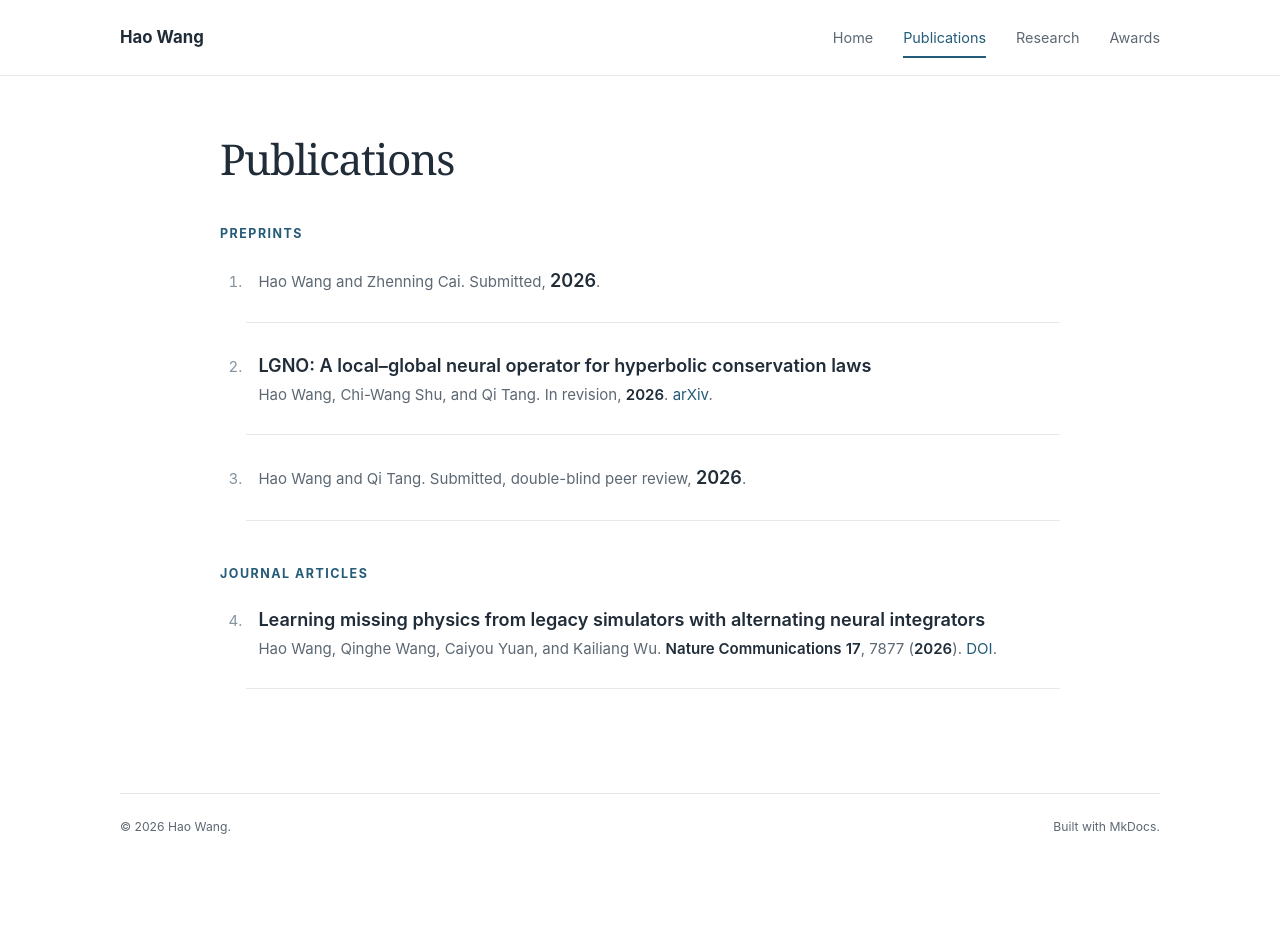
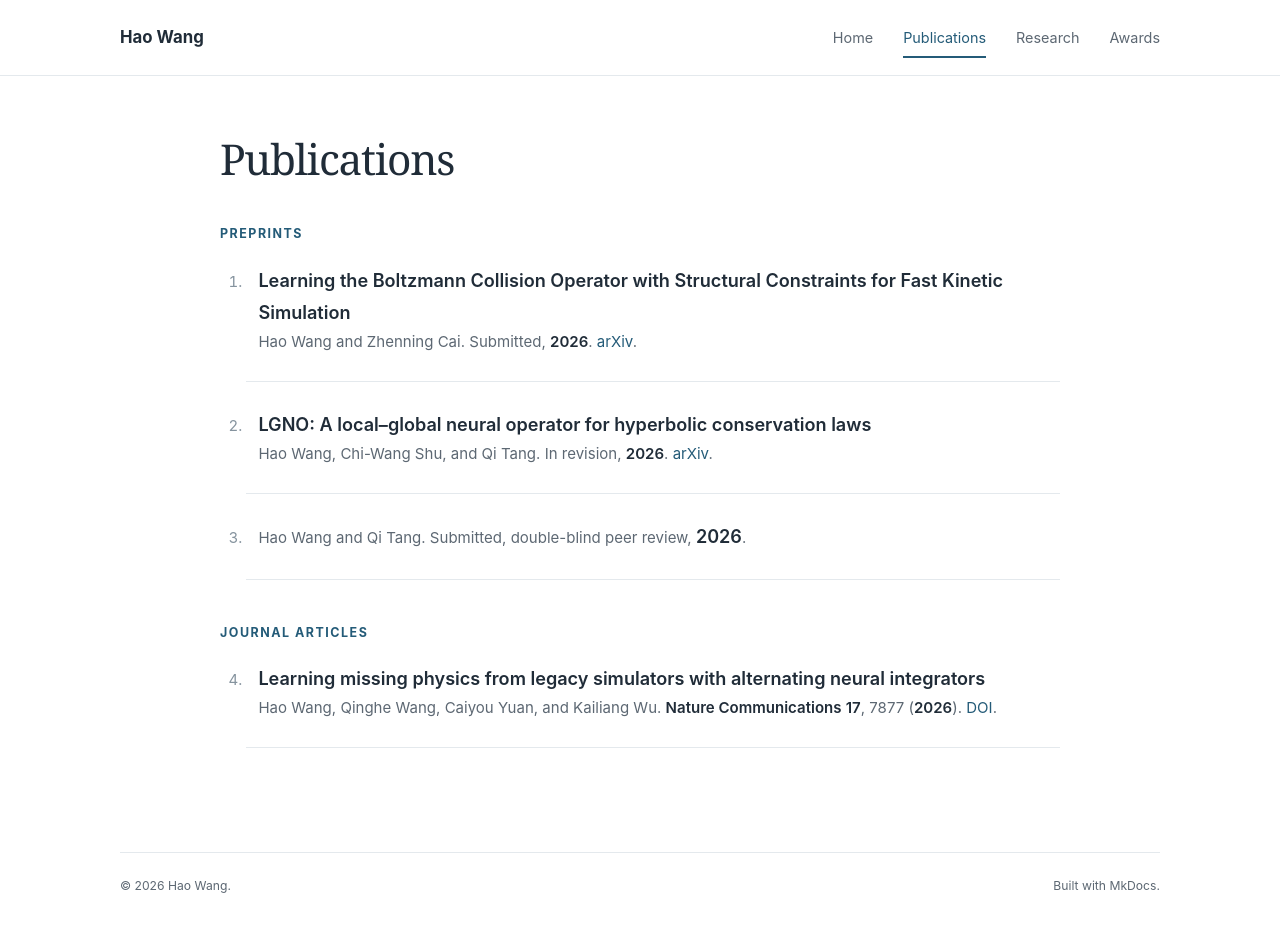
Before and after one commit to shanxue-w/shanxue-w.github.io, an MkDocs documentation site: the page built from docs/publications.md, in a window 1280 px wide and 926 px high. Built offline with MkDocs 1.6.1, drawn with Linux system fonts in a browser that asks for light colours.

Commit message:
Add title and arXiv link for Boltzmann collision operator paper

```diff
--- a/docs/publications.md
+++ b/docs/publications.md
@@ -2,7 +2,8 @@
 
 ## Preprints
 
-1. Hao Wang and Zhenning Cai. Submitted, **2026**.
+1. **Learning the Boltzmann Collision Operator with Structural Constraints for Fast Kinetic Simulation**<br>
+   Hao Wang and Zhenning Cai. Submitted, **2026**. [arXiv](https://arxiv.org/abs/2611.28864).
 2. **LGNO: A local–global neural operator for hyperbolic conservation laws**<br>
    Hao Wang, Chi-Wang Shu, and Qi Tang. In revision, **2026**. [arXiv](https://arxiv.org/abs/2606.18221).
 3. Hao Wang and Qi Tang. Submitted, double-blind peer review, **2026**.
```
Also changed, not shown: 1 other file.
